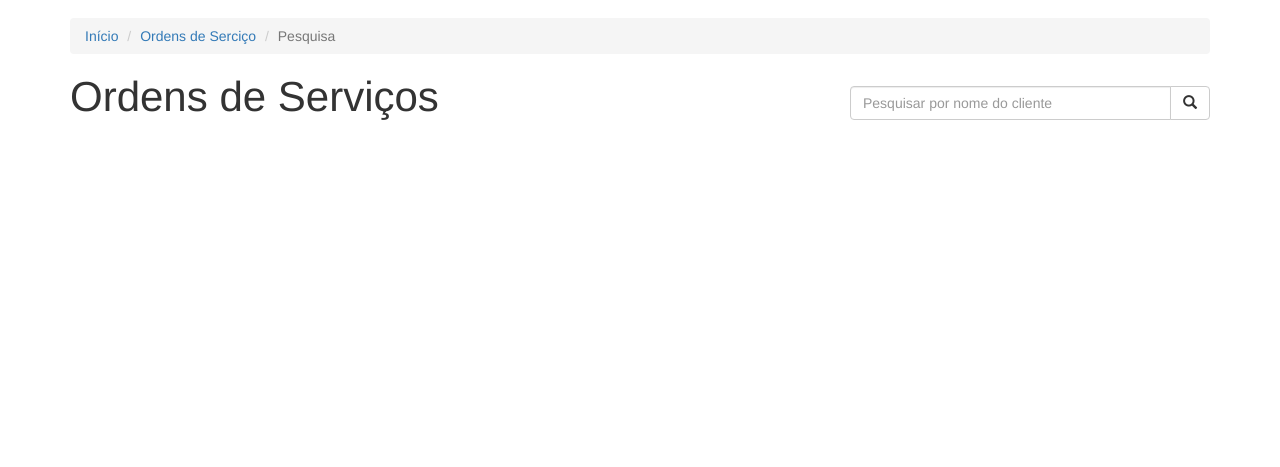
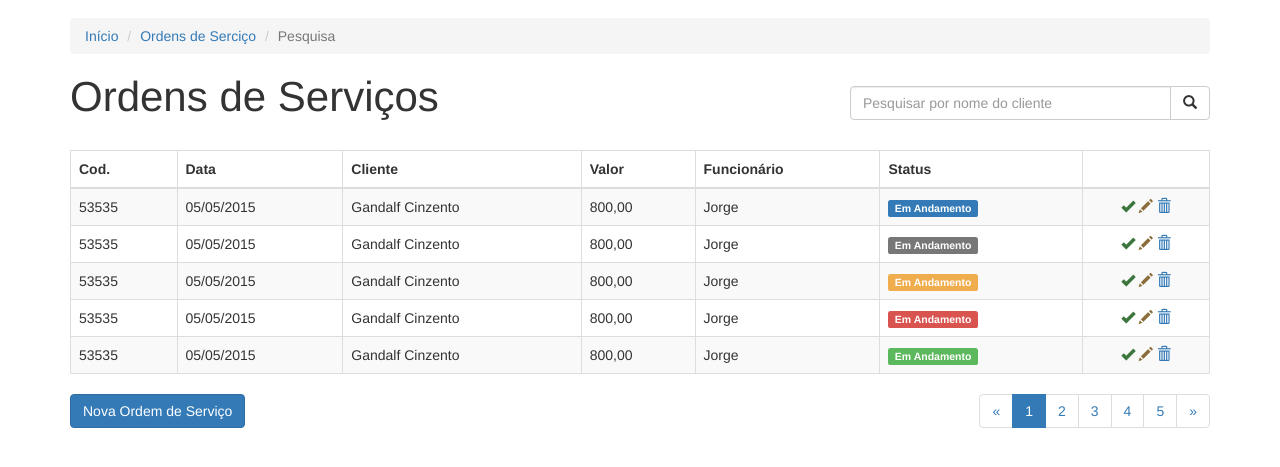
Before and after one commit to jadmjr/Projetos-Algaworks, a plain HTML site: page Bootstrap/Aula-bootstrap/indexPrincipal.html in a window 1280 px wide. Shown: the part 53-520 px from the top of the page. Drawn offline with Linux system fonts and the light colour scheme.

Commit message:
Commit complementando o pojeto

```diff
--- a/Bootstrap/Aula-bootstrap/css/styleIndexPrincipal.css
+++ b/Bootstrap/Aula-bootstrap/css/styleIndexPrincipal.css
@@ -17,6 +17,23 @@
     margin-bottom: 2px;
 }
 
+.cabecalho h1{
+    margin: 0;
+    font-size: 3em;
+}
+
+.busca{
+    margin-top: 12px;
+}
+
+.dados-os{
+    margin-top: 30px;
+}
+
+.paginacao .pagination{
+    margin: 0;
+}
+
 @media (max-width: 767px){
     .perfil{
         color: #fff;
@@ -32,13 +49,20 @@
         text-decoration: none;
         color: #fff;
     }
+
+    .paginacao{
+        text-align: center;
+    }
+
+    .paginacao .pagination{
+        margin-top: 20px;
+    }
+
+    .tabela{
+        margin-top: 30px;
+    }
+
+    .dados-os{
+        margin-top: 0;
+    }
 }
-
-.cabecalho h1{
-    margin: 0;
-    font-size: 3em;
-}
-
-.busca{
-    margin-top: 12px;
-}
--- a/Bootstrap/Aula-bootstrap/indexPrincipal.html
+++ b/Bootstrap/Aula-bootstrap/indexPrincipal.html
@@ -66,7 +66,7 @@
             <li class="active">Pesquisa</li>
         </ol>
 
-    <div class="row cabecalho">
+        <div class="row cabecalho">
             <div class="col-xs-12 col-md-6">
                 <h1>Ordens de Serviços</h1>
             </div>
@@ -81,10 +81,109 @@
                 </div>
             </div>
         </div>
+        <div class="table-responsive tabela">
+            <table class=" dados-os table table-striped table-bordered table-hover">
+                <thead>
+                    <tr>
+                        <th>Cod.</th>
+                        <th>Data</th>
+                        <th>Cliente</th>
+                        <th>Valor</th>
+                        <th>Funcionário</th>
+                        <th>Status</th>
+                        <th></th>
+                    </tr>
+                </thead>
+                <tbody>
+                    <tr>
+                        <td>53535</td>
+                        <td>05/05/2015</td>
+                        <td>Gandalf Cinzento</td>
+                        <td>800,00</td>
+                        <td>Jorge</td>
+                        <td><span class="label label-primary">Em Andamento</span></td>
+                        <td class="text-center">
+                            <a href="" data-toggle="tooltip" title="Finalizar" ><span class="glyphicon glyphicon-ok text-success"></span></a>
+                            <a href="" data-toggle="tooltip" title="Editar" ><span class="glyphicon glyphicon-pencil text-warning"></span></a>
+                            <a href="" data-toggle="tooltip" title="Excluir" ><span class="glyphicon glyphicon-trash"></span></a>
+                        </td>
+                    </tr>
+                    <tr>
+                        <td>53535</td>
+                        <td>05/05/2015</td>
+                        <td>Gandalf Cinzento</td>
+                        <td>800,00</td>
+                        <td>Jorge</td>
+                        <td><span class="label label-default">Em Andamento</span></td>
+                        <td class="text-center">
+                            <a href="" data-toggle="tooltip" title="Finalizar" ><span class="glyphicon glyphicon-ok text-success"></span></a>
+                            <a href="" data-toggle="tooltip" title="Editar" ><span class="glyphicon glyphicon-pencil text-warning"></span></a>
+                            <a href="" data-toggle="tooltip" title="Excluir" ><span class="glyphicon glyphicon-trash"></span></a>
+                        </td>
+                    </tr>
+                    <tr>
+                        <td>53535</td>
+                        <td>05/05/2015</td>
+                        <td>Gandalf Cinzento</td>
+                        <td>800,00</td>
+                        <td>Jorge</td>
+                        <td><span class="label label-warning">Em Andamento</span></td>
+                        <td class="text-center">
+                            <a href="" data-toggle="tooltip" title="Finalizar" ><span class="glyphicon glyphicon-ok text-success"></span></a>
+                            <a href="" data-toggle="tooltip" title="Editar" ><span class="glyphicon glyphicon-pencil text-warning"></span></a>
+                            <a href="" data-toggle="tooltip" title="Excluir" ><span class="glyphicon glyphicon-trash"></span></a>
+                        </td>
+                    </tr>
+                    <tr>
+                        <td>53535</td>
+                        <td>05/05/2015</td>
+                        <td>Gandalf Cinzento</td>
+                        <td>800,00</td>
+                        <td>Jorge</td>
+                        <td><span class="label label-danger">Em Andamento</span></td>
+                        <td class="text-center">
+                            <a href="" data-toggle="tooltip" title="Finalizar" ><span class="glyphicon glyphicon-ok text-success"></span></a>
+                            <a href="" data-toggle="tooltip" title="Editar" ><span class="glyphicon glyphicon-pencil text-warning"></span></a>
+                            <a href="" data-toggle="tooltip" title="Excluir" ><span class="glyphicon glyphicon-trash"></span></a>
+                        </td>
+                    </tr>
+                        <tr>
+                            <td>53535</td>
+                            <td>05/05/2015</td>
+                            <td>Gandalf Cinzento</td>
+                            <td>800,00</td>
+                            <td>Jorge</td>
+                            <td><span class="label label-success">Em Andamento</span></td>
+                            <td class="text-center">
+                                <a href="" data-toggle="tooltip" title="Finalizar" ><span class="glyphicon glyphicon-ok text-success"></span></a>
+                                <a href="" data-toggle="tooltip" title="Editar" ><span class="glyphicon glyphicon-pencil text-warning"></span></a>
+                                <a href="" data-toggle="tooltip" title="Excluir" ><span class="glyphicon glyphicon-trash"></span></a>
+                            </td>
+                        </tr>
+                </tbody>
+            </table>
+        </div>
+        <footer class="row">
+            <div class="col-sm-6">
+                <button class="btn btn-primary">Nova Ordem de Serviço</button>
+            </div>
+            <div class="col-sm-6 paginacao text-right">
+                <ul class="pagination">
+                    <li><a href=""><span>«</span></a></li>
+                    <li class="active"><a href="">1</a></li>
+                    <li><a href="">2</a></li>
+                    <li><a href="">3</a></li>
+                    <li><a href="">4</a></li>
+                    <li><a href="">5</a></li>
+                    <li><a href=""><span>»</span></a></li>
+                </ul>
+            </div>
+        </footer>
     </div>
 
     <script src="js/jquery-3.3.1.min.js"></script>
     <script src="js/bootstrap.min.js"></script>
+    <script src="js/tooltips.js"></script>
 </body>
 
 </html>
```
